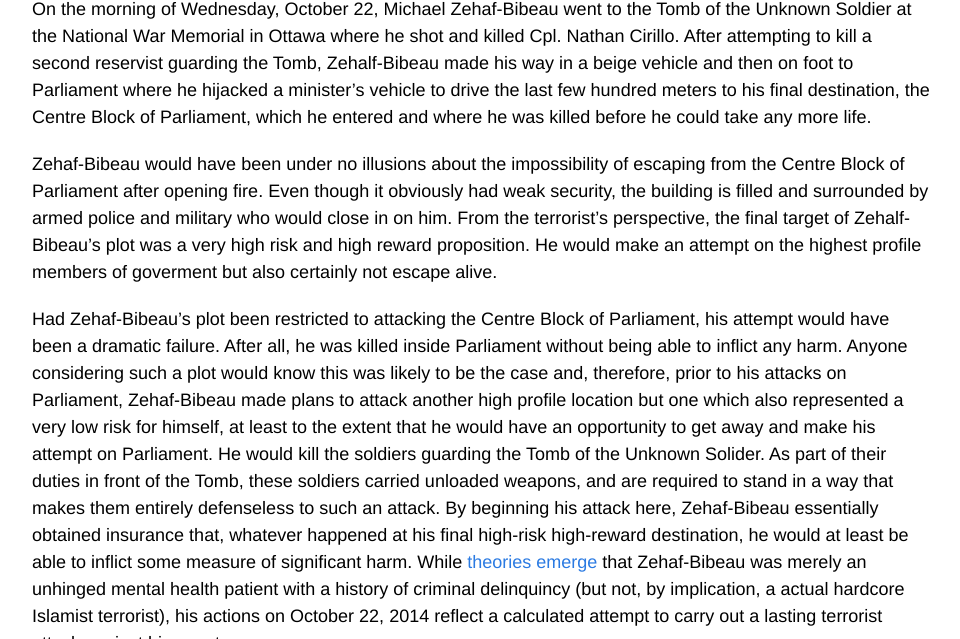
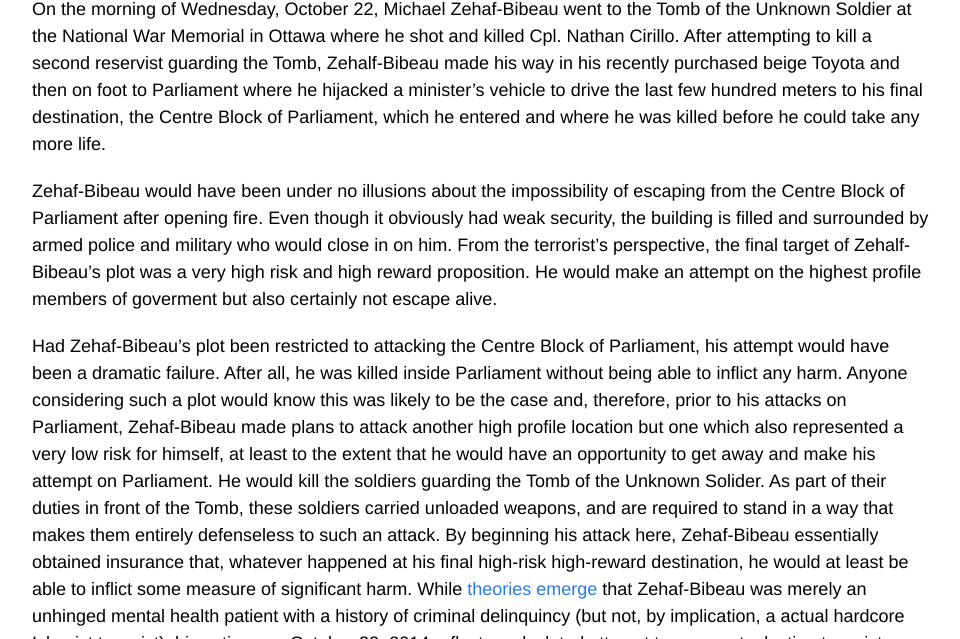
Before and after one commit to genderup/passionateblogger, a Jekyll site: the page built from _posts/blog/2014-10-24-High-Profile-Low-Risk-Highest-Profile-Highest-Risk.md, in a window 1280 px wide and 900 px high, scrolled down 509 px, cut to the strip 261-900 px from the top of the window. Shown: the whole strip, without its empty margins (158-1118 px from the left). Built offline with Jekyll 4.4.1, drawn with Linux system fonts in a browser that asks for light colours.

Commit message:
beige toyota

```diff
--- a/_posts/blog/2014-10-24-High-Profile-Low-Risk-Highest-Profile-Highest-Risk.md
+++ b/_posts/blog/2014-10-24-High-Profile-Low-Risk-Highest-Profile-Highest-Risk.md
@@ -10,7 +10,7 @@ categories:
 <img class="image-center" src="https://dl.dropboxusercontent.com/u/10328969/ottawashooting.png">
 
 
-On the morning of Wednesday, October 22, Michael Zehaf-Bibeau went to the Tomb of the Unknown Soldier at the National War Memorial in Ottawa where he shot and killed Cpl. Nathan Cirillo. After attempting to kill a second reservist guarding the Tomb, Zehalf-Bibeau made his way in a beige vehicle and then on foot to Parliament where he hijacked a minister's vehicle to drive the last few hundred meters to his final destination, the Centre Block of Parliament, which he entered and where he was killed before he could take any more life.
+On the morning of Wednesday, October 22, Michael Zehaf-Bibeau went to the Tomb of the Unknown Soldier at the National War Memorial in Ottawa where he shot and killed Cpl. Nathan Cirillo. After attempting to kill a second reservist guarding the Tomb, Zehalf-Bibeau made his way in his recently purchased beige Toyota and then on foot to Parliament where he hijacked a minister's vehicle to drive the last few hundred meters to his final destination, the Centre Block of Parliament, which he entered and where he was killed before he could take any more life.
 
 Zehaf-Bibeau would have been under no illusions about the impossibility of escaping from the Centre Block of Parliament after opening fire. Even though it obviously had weak security, the building is filled and surrounded by armed police and military who would close in on him. From the terrorist's perspective, the final target of Zehalf-Bibeau's plot was a very high risk and high reward proposition. He would make an attempt on the highest profile members of goverment but also certainly not escape alive.
 
```
